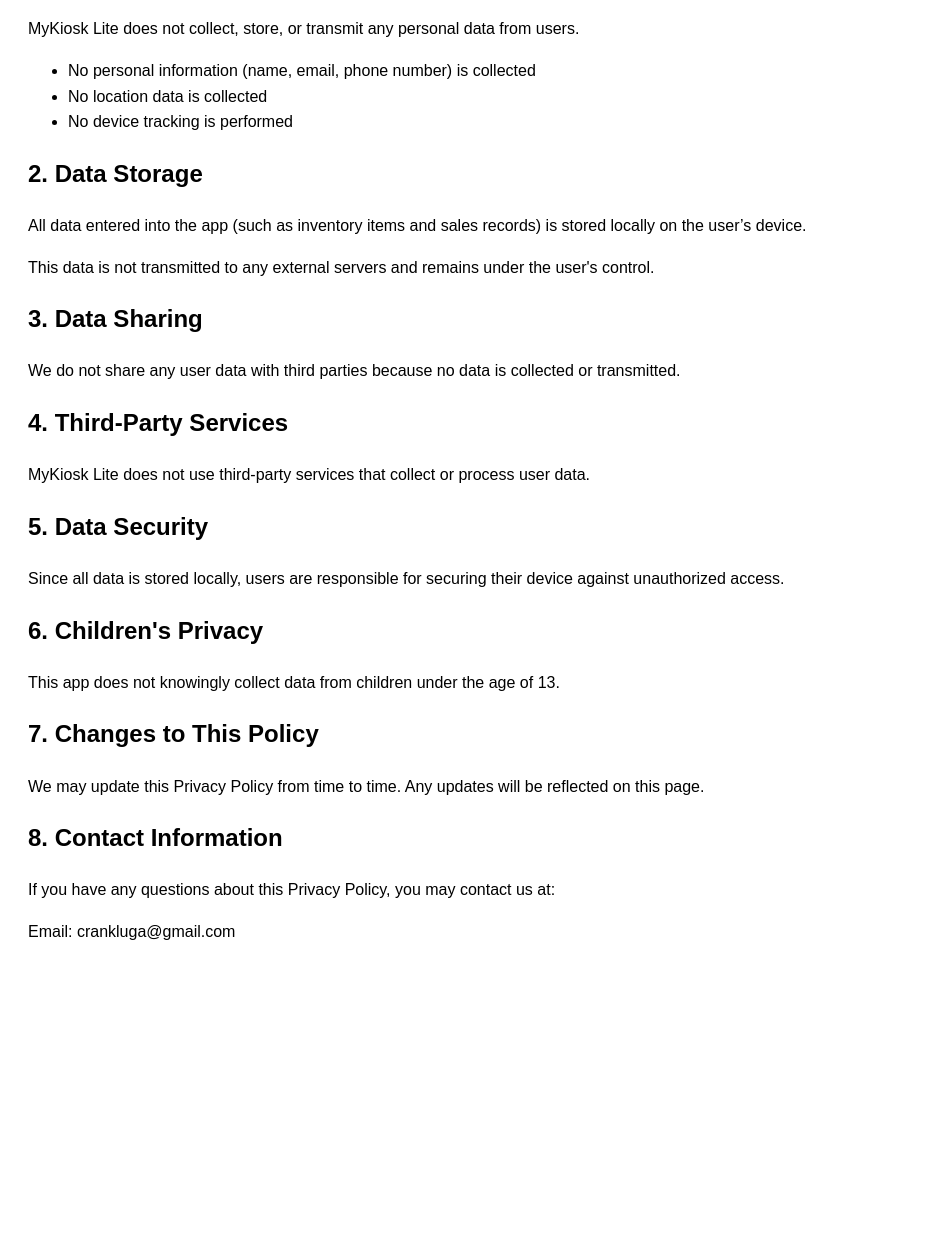
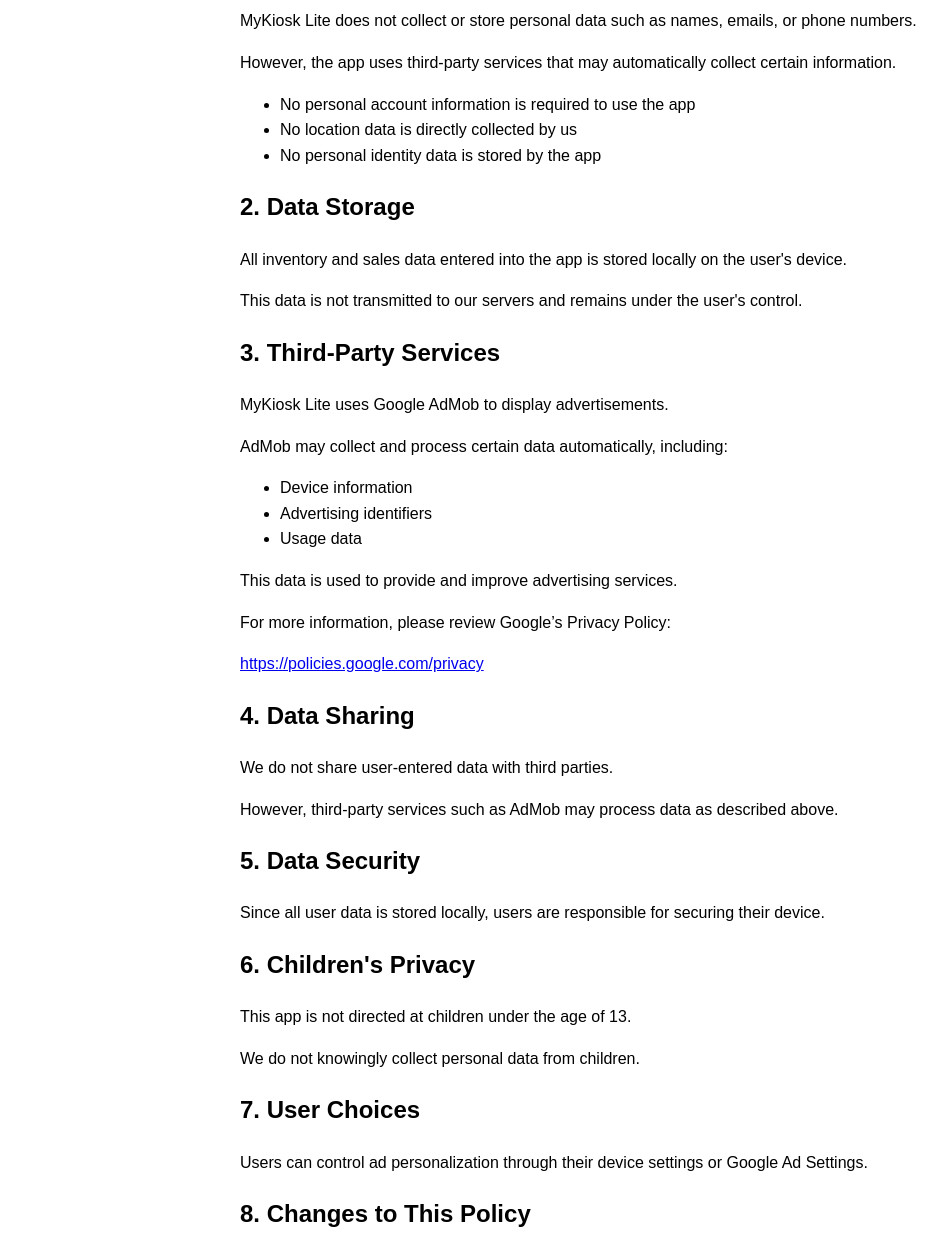
Before and after one commit to kamyasimon/mykiosk-privacy-policy, a plain HTML site: page index.html in a window 1280 px wide. Shown: the part 251-1487 px from the top of the page, without its empty margins (0-951 px from the left). Before the commit the page ends 1240 px from the top, so only its background shows below. Drawn offline with Linux system fonts and the light colour scheme.

Commit message:
Update index.html

```diff
--- a/index.html
+++ b/index.html
@@ -3,7 +3,7 @@
 <head>
     <title>Privacy Policy - MyKiosk Lite</title>
 </head>
-<body style="font-family: Arial; padding: 20px; line-height: 1.6;">
+<body style="font-family: Arial; padding: 20px; line-height: 1.6; max-width: 800px; margin: auto;">
 
 <h1>Privacy Policy for MyKiosk Lite</h1>
 
@@ -12,34 +12,73 @@
 <p>This Privacy Policy explains how MyKiosk Lite ("we", "our", or "the app") handles user information.</p>
 
 <h2>1. Information We Collect</h2>
-<p>MyKiosk Lite does not collect, store, or transmit any personal data from users.</p>
+
+<p>MyKiosk Lite does not collect or store personal data such as names, emails, or phone numbers.</p>
+
+<p>However, the app uses third-party services that may automatically collect certain information.</p>
+
 <ul>
-    <li>No personal information (name, email, phone number) is collected</li>
-    <li>No location data is collected</li>
-    <li>No device tracking is performed</li>
+    <li>No personal account information is required to use the app</li>
+    <li>No location data is directly collected by us</li>
+    <li>No personal identity data is stored by the app</li>
 </ul>
 
 <h2>2. Data Storage</h2>
-<p>All data entered into the app (such as inventory items and sales records) is stored locally on the user’s device.</p>
-<p>This data is not transmitted to any external servers and remains under the user's control.</p>
 
-<h2>3. Data Sharing</h2>
-<p>We do not share any user data with third parties because no data is collected or transmitted.</p>
+<p>All inventory and sales data entered into the app is stored locally on the user's device.</p>
 
-<h2>4. Third-Party Services</h2>
-<p>MyKiosk Lite does not use third-party services that collect or process user data.</p>
+<p>This data is not transmitted to our servers and remains under the user's control.</p>
+
+<h2>3. Third-Party Services</h2>
+
+<p>MyKiosk Lite uses Google AdMob to display advertisements.</p>
+
+<p>AdMob may collect and process certain data automatically, including:</p>
+
+<ul>
+    <li>Device information</li>
+    <li>Advertising identifiers</li>
+    <li>Usage data</li>
+</ul>
+
+<p>This data is used to provide and improve advertising services.</p>
+
+<p>For more information, please review Google’s Privacy Policy:</p>
+
+<p>
+<a href="https://policies.google.com/privacy" target="_blank">
+https://policies.google.com/privacy
+</a>
+</p>
+
+<h2>4. Data Sharing</h2>
+
+<p>We do not share user-entered data with third parties.</p>
+
+<p>However, third-party services such as AdMob may process data as described above.</p>
 
 <h2>5. Data Security</h2>
-<p>Since all data is stored locally, users are responsible for securing their device against unauthorized access.</p>
+
+<p>Since all user data is stored locally, users are responsible for securing their device.</p>
 
 <h2>6. Children's Privacy</h2>
-<p>This app does not knowingly collect data from children under the age of 13.</p>
 
-<h2>7. Changes to This Policy</h2>
-<p>We may update this Privacy Policy from time to time. Any updates will be reflected on this page.</p>
+<p>This app is not directed at children under the age of 13.</p>
 
-<h2>8. Contact Information</h2>
-<p>If you have any questions about this Privacy Policy, you may contact us at:</p>
+<p>We do not knowingly collect personal data from children.</p>
+
+<h2>7. User Choices</h2>
+
+<p>Users can control ad personalization through their device settings or Google Ad Settings.</p>
+
+<h2>8. Changes to This Policy</h2>
+
+<p>We may update this Privacy Policy from time to time. Updates will be posted on this page.</p>
+
+<h2>9. Contact Information</h2>
+
+<p>If you have any questions, contact:</p>
+
 <p>Email: crankluga@gmail.com</p>
 
 </body>
```
